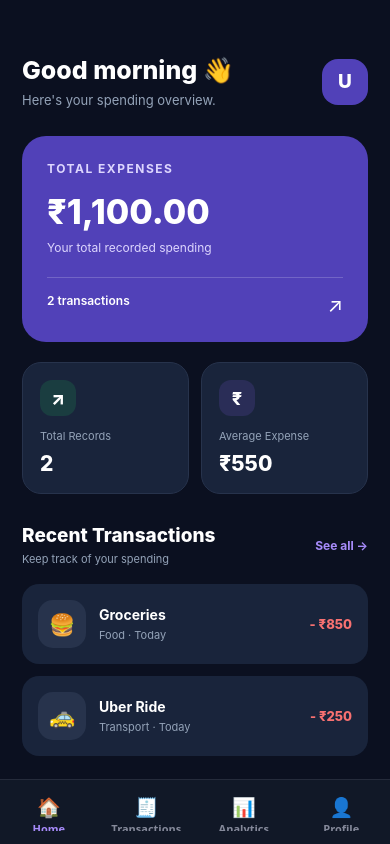
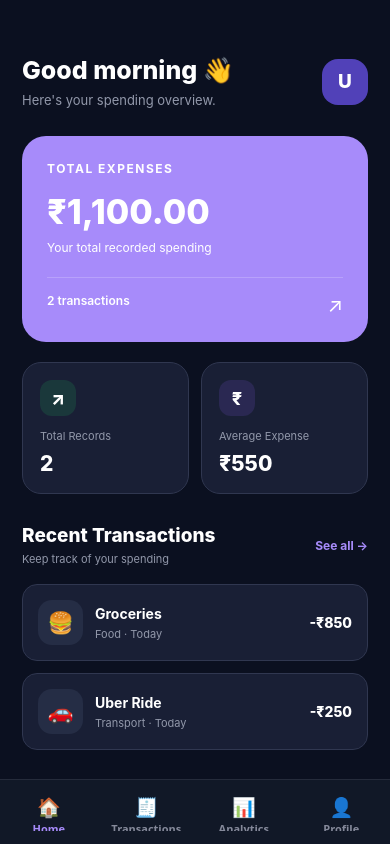
Before and after one commit to Ferozhasnain1504/expense-flow, a React Native app in the folder mobile/: screen /MainTabs in a window 390 px wide. Built offline with nearby package versions, Linux system fonts and the light colour scheme.

Commit message:
feat: make transaction items theme-aware

```diff
--- a/mobile/src/components/TransactionItem.js
+++ b/mobile/src/components/TransactionItem.js
@@ -1,42 +1,62 @@
 
 import React from 'react';
-
-import {
-  View,
-  Text,
-  StyleSheet,
-} from 'react-native';
+import { View, Text, StyleSheet } from 'react-native';
+import { useTheme } from '../context/ThemeContext';
 
 const categoryIcons = {
   Food: '🍔',
-  Transport: '🚕',
+  Transport: '🚗',
   Shopping: '🛍️',
+  Bills: '📄',
   Entertainment: '🎬',
-  Bills: '🧾',
+  Health: '💊',
   Other: '💰',
 };
 
 export default function TransactionItem({ item }) {
+  const { theme } = useTheme();
+  const colors = theme.colors;
+
+  const icon = categoryIcons[item.category] || '💰';
+
   return (
-    <View style={styles.container}>
-      <View style={styles.iconContainer}>
-        <Text style={styles.icon}>
-          {categoryIcons[item.category] || '💰'}
-        </Text>
+    <View
+      style={[
+        styles.container,
+        {
+          backgroundColor: colors.card,
+          borderColor: colors.border,
+        },
+      ]}
+    >
+      <View style={styles.leftSection}>
+        <View
+          style={[
+            styles.iconContainer,
+            { backgroundColor: colors.surface },
+          ]}
+        >
+          <Text style={styles.icon}>{icon}</Text>
         </View>
 
         <View style={styles.details}>
-        <Text style={styles.title}>
+          <Text style={[styles.title, { color: colors.text }]}>
             {item.title}
           </Text>
 
-        <Text style={styles.subtitle}>
-          {item.category} · {item.date}
+          <Text
+            style={[
+              styles.category,
+              { color: colors.secondaryText },
+            ]}
+          >
+            {item.category} · {item.date || 'Today'}
           </Text>
         </View>
+      </View>
 
-      <Text style={styles.amount}>
-        - ₹{Number(item.amount).toLocaleString('en-IN')}
+      <Text style={[styles.amount, { color: colors.text }]}>
+        -₹{Number(item.amount).toLocaleString('en-IN')}
       </Text>
     </View>
   );
@@ -44,21 +64,28 @@ export default function TransactionItem({ item }) {
 
 const styles = StyleSheet.create({
   container: {
-    backgroundColor: '#19243B',
-    padding: 16,
-    borderRadius: 17,
-    marginBottom: 12,
     flexDirection: 'row',
     alignItems: 'center',
+    justifyContent: 'space-between',
+    padding: 15,
+    borderRadius: 15,
+    borderWidth: 1,
+    marginBottom: 12,
+  },
+
+  leftSection: {
+    flexDirection: 'row',
+    alignItems: 'center',
+    flex: 1,
   },
 
   iconContainer: {
-    width: 48,
-    height: 48,
-    backgroundColor: '#27334C',
-    borderRadius: 15,
+    width: 45,
+    height: 45,
+    borderRadius: 14,
+    alignItems: 'center',
     justifyContent: 'center',
-    alignItems: 'center',
+    marginRight: 12,
   },
 
   icon: {
@@ -67,24 +94,21 @@ const styles = StyleSheet.create({
 
   details: {
     flex: 1,
-    marginLeft: 13,
   },
 
   title: {
-    color: '#FFFFFF',
     fontSize: 14,
     fontWeight: '700',
   },
 
-  subtitle: {
-    color: '#94A3B8',
+  category: {
     fontSize: 11,
     marginTop: 5,
   },
 
   amount: {
-    color: '#F87171',
-    fontSize: 13,
+    fontSize: 14,
     fontWeight: '800',
+    marginLeft: 8,
   },
 });
--- a/mobile/src/screens/DashboardScreen.js
+++ b/mobile/src/screens/DashboardScreen.js
@@ -1,6 +1,5 @@
 
 import React from 'react';
-
 import {
   View,
   Text,
@@ -11,58 +10,68 @@ import {
 } from 'react-native';
 
 import { useExpenses } from '../context/ExpenseContext';
-
+import { useTheme } from '../context/ThemeContext';
 import TransactionItem from '../components/TransactionItem';
 
 export default function DashboardScreen({ navigation }) {
-
-  // Get expense data from Context API
   const { transactions, totalExpenses } = useExpenses();
+  const { theme } = useTheme();
+  const colors = theme.colors;
 
   return (
-    <View style={styles.screen}>
-
+    <View
+      style={[
+        styles.screen,
+        { backgroundColor: colors.background },
+      ]}
+    >
       <StatusBar
-        barStyle="light-content"
-        backgroundColor="#0B1020"
+        barStyle={
+          theme.mode === 'dark' ? 'light-content' : 'dark-content'
+        }
+        backgroundColor={colors.background}
       />
 
       <ScrollView
         contentContainerStyle={styles.container}
         showsVerticalScrollIndicator={false}
       >
-
         {/* HEADER */}
 
         <View style={styles.header}>
           <View>
-            <Text style={styles.greeting}>
+            <Text style={[styles.greeting, { color: colors.text }]}>
               Good morning 👋
             </Text>
 
-            <Text style={styles.subtitle}>
+            <Text
+              style={[
+                styles.subtitle,
+                { color: colors.secondaryText },
+              ]}
+            >
               Here's your spending overview.
             </Text>
           </View>
 
           <View style={styles.profile}>
-            <Text style={styles.profileText}>
-              U
-            </Text>
+            <Text style={styles.profileText}>U</Text>
           </View>
         </View>
 
-
         {/* TOTAL EXPENSE CARD */}
 
-        <View style={styles.balanceCard}>
-
-          <Text style={styles.cardLabel}>
-            TOTAL EXPENSES
-          </Text>
+        <View
+          style={[
+            styles.balanceCard,
+            { backgroundColor: colors.primary },
+          ]}
+        >
+          <Text style={styles.cardLabel}>TOTAL EXPENSES</Text>
 
           <Text style={styles.total}>
-            ₹{totalExpenses.toLocaleString('en-IN', {
+            ₹
+            {totalExpenses.toLocaleString('en-IN', {
               minimumFractionDigits: 2,
               maximumFractionDigits: 2,
             })}
@@ -77,68 +86,102 @@ export default function DashboardScreen({ navigation }) {
               {transactions.length} transactions
             </Text>
 
-            <Text style={styles.footerIcon}>
-              ↗
-            </Text>
+            <Text style={styles.footerIcon}>↗</Text>
           </View>
-
         </View>
-
 
         {/* QUICK SUMMARY */}
 
         <View style={styles.summaryContainer}>
-
-          <View style={styles.summaryCard}>
-
+          <View
+            style={[
+              styles.summaryCard,
+              {
+                backgroundColor: colors.card,
+                borderColor: colors.border,
+              },
+            ]}
+          >
             <View style={styles.summaryIconGreen}>
               <Text style={styles.iconText}>↗</Text>
             </View>
 
-            <Text style={styles.summaryLabel}>
+            <Text
+              style={[
+                styles.summaryLabel,
+                { color: colors.secondaryText },
+              ]}
+            >
               Total Records
             </Text>
 
-            <Text style={styles.summaryValue}>
+            <Text
+              style={[
+                styles.summaryValue,
+                { color: colors.text },
+              ]}
+            >
               {transactions.length}
             </Text>
-
           </View>
 
-
-          <View style={styles.summaryCard}>
-
+          <View
+            style={[
+              styles.summaryCard,
+              {
+                backgroundColor: colors.card,
+                borderColor: colors.border,
+              },
+            ]}
+          >
             <View style={styles.summaryIconPurple}>
               <Text style={styles.iconText}>₹</Text>
             </View>
 
-            <Text style={styles.summaryLabel}>
+            <Text
+              style={[
+                styles.summaryLabel,
+                { color: colors.secondaryText },
+              ]}
+            >
               Average Expense
             </Text>
 
-            <Text style={styles.summaryValue}>
-              ₹{transactions.length > 0
+            <Text
+              style={[
+                styles.summaryValue,
+                { color: colors.text },
+              ]}
+            >
+              ₹
+              {transactions.length > 0
                 ? Math.round(
                     totalExpenses / transactions.length
                   ).toLocaleString('en-IN')
                 : '0'}
             </Text>
-
           </View>
-
         </View>
-
 
         {/* TRANSACTION SECTION */}
 
         <View style={styles.sectionHeader}>
-
           <View>
-            <Text style={styles.sectionTitle}>
+            <Text
+              style={[
+                styles.sectionTitle,
+                { color: colors.text },
+              ]}
+            >
               Recent Transactions
             </Text>
 
-            <Text style={styles.sectionSubtitle}>
+            <Text
+              style={[
+                styles.sectionSubtitle,
+                { color: colors.secondaryText },
+              ]}
+            >
               Keep track of your spending
             </Text>
           </View>
@@ -146,82 +189,74 @@ export default function DashboardScreen({ navigation }) {
           <Pressable
             onPress={() => navigation.navigate('Transactions')}
           >
-            <Text style={styles.seeAll}>
-              See all →
-            </Text>
+            <Text style={styles.seeAll}>See all →</Text>
           </Pressable>
-
         </View>
-
 
         {/* TRANSACTION LIST */}
 
         {transactions.length === 0 ? (
+          <View
+            style={[
+              styles.emptyState,
+              { backgroundColor: colors.card },
+            ]}
+          >
+            <Text style={styles.emptyEmoji}>💸</Text>
 
-          <View style={styles.emptyState}>
-
-            <Text style={styles.emptyEmoji}>
-              💸
-            </Text>
-
-            <Text style={styles.emptyTitle}>
+            <Text
+              style={[
+                styles.emptyTitle,
+                { color: colors.text },
+              ]}
+            >
               No expenses yet
             </Text>
 
-            <Text style={styles.emptySubtitle}>
+            <Text
+              style={[
+                styles.emptySubtitle,
+                { color: colors.secondaryText },
+              ]}
+            >
               Start tracking your spending today.
             </Text>
-
           </View>
-
         ) : (
-
           transactions.slice(0, 5).map((item) => (
-            <TransactionItem
-              key={item.id}
-              item={item}
-            />
+            <TransactionItem key={item.id} item={item} />
           ))
-
         )}
 
-
         {/* ADD EXPENSE BUTTON */}
-
-        <Pressable
-          style={styles.logoutButton}
-          onPress={() => {
-            navigation.replace('Login');
-          }}
-        >
-          <Text style={styles.logoutText}>Logout</Text>
-        </Pressable>
 
         <Pressable
           style={styles.addButton}
           onPress={() => navigation.navigate('AddExpense')}
         >
-          <Text style={styles.addButtonText}>+ Add Expense</Text>
+          <Text style={styles.addButtonText}>
+            + Add Expense
+          </Text>
         </Pressable>
-
 
         {/* FOOTER */}
 
-        <Text style={styles.footer}>
+        <Text
+          style={[
+            styles.footer,
+            { color: colors.secondaryText },
+          ]}
+        >
           Manage your money smarter.
         </Text>
-
       </ScrollView>
-
     </View>
   );
 }
 
-
 // STYLES
 
 const styles = StyleSheet.create({
-
   screen: {
     flex: 1,
     backgroundColor: '#0B1020',
@@ -232,7 +267,6 @@ const styles = StyleSheet.create({
     paddingTop: 55,
     paddingBottom: 35,
   },
-
 
   // HEADER
 
@@ -270,7 +304,6 @@ const styles = StyleSheet.create({
     fontWeight: '800',
   },
 
-
   // BALANCE CARD
 
   balanceCard: {
@@ -281,7 +314,7 @@ const styles = StyleSheet.create({
   },
 
   cardLabel: {
-    color: '#DDD6FE',
+    color: '#FFFFFF',
     fontSize: 12,
     fontWeight: '700',
     letterSpacing: 1.5,
@@ -295,7 +328,7 @@ const styles = StyleSheet.create({
   },
 
   cardSubtitle: {
-    color: '#DDD6FE',
+    color: '#FFFFFF',
     fontSize: 12,
     marginTop: 8,
   },
@@ -319,7 +352,6 @@ const styles = StyleSheet.create({
     color: '#FFFFFF',
     fontSize: 20,
   },
-
 
   // SUMMARY CARDS
 
@@ -376,7 +408,6 @@ const styles = StyleSheet.create({
     marginTop: 8,
   },
 
-
   // TRANSACTIONS
 
   sectionHeader: {
@@ -403,7 +434,6 @@ const styles = StyleSheet.create({
     fontSize: 12,
     fontWeight: '700',
   },
-
 
   // EMPTY STATE
 
@@ -433,7 +463,6 @@ const styles = StyleSheet.create({
     textAlign: 'center',
   },
 
-
   // ADD BUTTON
 
   addButton: {
@@ -450,30 +479,11 @@ const styles = StyleSheet.create({
     fontWeight: '800',
   },
 
-  logoutButton: {
-    marginTop: 20,
-    padding: 15,
-    borderRadius: 12,
-    backgroundColor: '#2A1B2B',
-    alignItems: 'center',
-    borderWidth: 1,
-    borderColor: '#EF4444',
-  },
-
-  logoutText: {
-    color: '#EF4444',
-    fontSize: 15,
-    fontWeight: '600',
-  },
-
-
   // FOOTER
 
   footer: {
-    color: '#64748B',
     textAlign: 'center',
     fontSize: 11,
     marginTop: 25,
   },
-
 });
--- a/mobile/src/screens/ProfileScreen.js
+++ b/mobile/src/screens/ProfileScreen.js
@@ -8,8 +8,10 @@ import {
   Pressable,
   Alert,
 } from 'react-native';
+import { useTheme } from '../context/ThemeContext';
 
 export default function ProfileScreen({ navigation }) {
+  const { theme, isDark, toggleTheme } = useTheme();
   const handleLogout = () => {
     Alert.alert(
       'Logout',
@@ -62,7 +64,20 @@ export default function ProfileScreen({ navigation }) {
       <Text style={styles.sectionTitle}>Preferences</Text>
 
       <View style={styles.menuCard}>
-        <MenuItem icon="🎨" title="Appearance" />
+        <Pressable
+            style={styles.menuItem}
+            onPress={toggleTheme}
+            >
+            <Text style={styles.menuIcon}>🎨</Text>
+
+            <Text style={styles.menuTitle}>Appearance</Text>
+
+            <Text style={styles.themeValue}>
+                {isDark ? 'Dark' : 'Light'}
+            </Text>
+
+            <Text style={styles.arrow}>›</Text>
+        </Pressable>
         <MenuItem icon="💰" title="Currency: INR (₹)" />
         <MenuItem icon="❓" title="Help & Support" />
       </View>
@@ -197,4 +212,10 @@ const styles = StyleSheet.create({
     fontSize: 11,
     marginVertical: 25,
   },
+  themeValue: {
+    color: '#A78BFA',
+    fontSize: 12,
+    fontWeight: '600',
+    marginRight: 10,
+  },
 });
```
Lines whose indentation alone changed are shown as unchanged.
